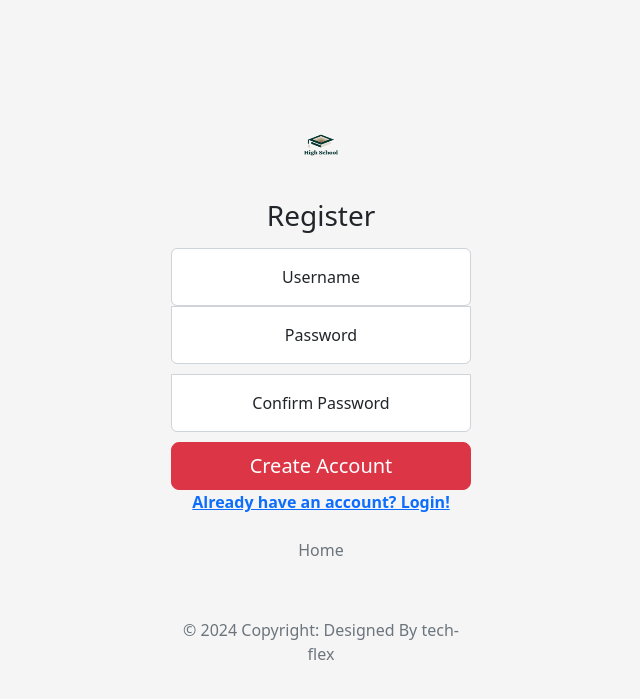
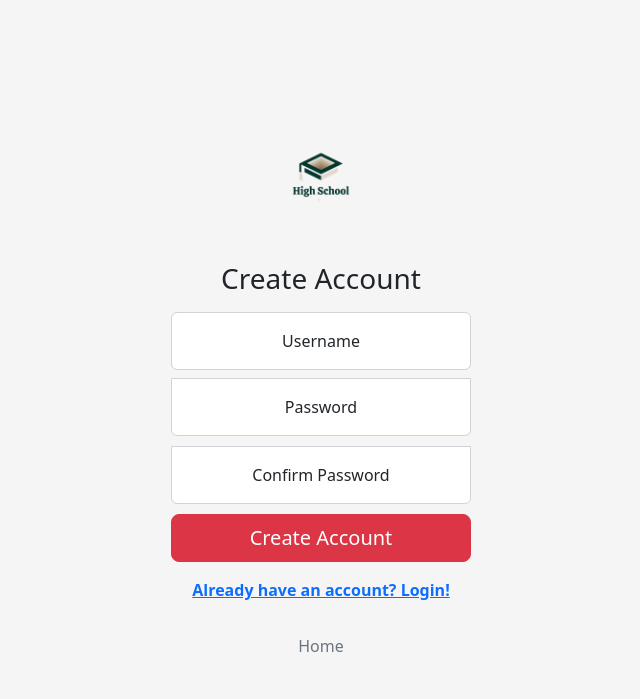
Before and after one commit to blitz-flex/Project-CS, a Flask app: page /signup in a window 1280 px wide. Shown: the top 699 px of the page, without its empty margins (319-959 px from the left). Run offline with Flask 3, Linux system fonts and the light colour scheme; some libraries are stand-ins or nearby versions.

Commit message:
Fix and modernize login/signup pages with better styling and image paths
Fixed logo image paths using Flask's url_for()

```diff
--- a/src/templates/signup.html
+++ b/src/templates/signup.html
@@ -1,18 +1,18 @@
 {% extends "layout-users.html" %}
 
 {% block title %}
-Sign-up
+Sign Up
 {% endblock %}
 
 {% block main %}
 <form action="/signup" method="post" class="needs-validation" novalidate>
 
-    <img class="mb-4" src="../static/images/logo/logo2.png" alt="" width="72" height="57">
-    <h1 class="h3 mb-3 fw-normal">Register</h1>
+    <img class="mb-4" src="{{ url_for('static', filename='images/logo/logo2.png') }}" alt="Logo" width="120" height="120" style="object-fit: contain;">
+    <h1 class="h3 mb-3 fw-normal">Create Account</h1>
 
     {% with messages = get_flashed_messages() %}
     {% if messages %}
-    <div class="alert alert-danger mb-0 text-center" role="alert">
+    <div class="alert alert-danger mb-3 text-center" role="alert">
       {% for message in messages %}
       {{ message }}
       {% endfor %}
@@ -20,41 +20,41 @@ Sign-up
     {% endif %}
     {% endwith %}
 
-    <div class="form-floating">
-      <input type="text" class="form-control" id="username" name="username" placeholder="Username" value="" required>
+    <div class="form-floating mb-2">
+      <input type="text" class="form-control" id="username" name="username" placeholder=" " value="" required>
       <label for="username">Username</label>
       <div class="invalid-feedback">
         Please provide a Username.
       </div>
     </div>
 
-    <div class="form-floating">
-      <input type="password" class="form-control" id="password" name="password" placeholder="Password" value="" required>
+    <div class="form-floating mb-2">
+      <input type="password" class="form-control" id="password" name="password" placeholder=" " value="" required>
       <label for="password">Password</label>
       <div class="invalid-feedback">
         Please provide a password.
       </div>
     </div>
 
-    <div class="form-floating">
-        <input type="password" class="form-control" id="confirmation" name="confirmation" placeholder="Password" value="" required>
+    <div class="form-floating mb-2">
+        <input type="password" class="form-control" id="confirmation" name="confirmation" placeholder=" " value="" required>
         <label for="confirmation">Confirm Password</label>
         <div class="invalid-feedback">
           Please confirm your password.
         </div>
     </div>
 
+    <button class="w-100 btn btn-lg btn-danger mb-3" type="submit">Create Account</button>
 
-    <button class="w-100 btn btn-lg btn-danger" type="submit">Create Account</button>
+    <div class="text-center mb-4">
+      <a href="/login"><strong>Already have an account? Login!</strong></a>
+    </div>
 
-    <p><a href="/login"><strong>Already have an account? Login!</strong></a></p>
-
-    <ul class="nav justify-content-center">
+    <ul class="nav justify-content-center mb-3">
       <li class="nav-item"><a href="/" class="nav-link px-2 text-muted">Home</a></li>
     </ul>
-    <p class="mt-5 mb-3 text-muted">© 2024 Copyright: Designed By tech-flex</p>
+
 
 </form>
 
-
 {% endblock %}
```
Also changed, not shown: src/templates/login.html (+8 -11 lines).
